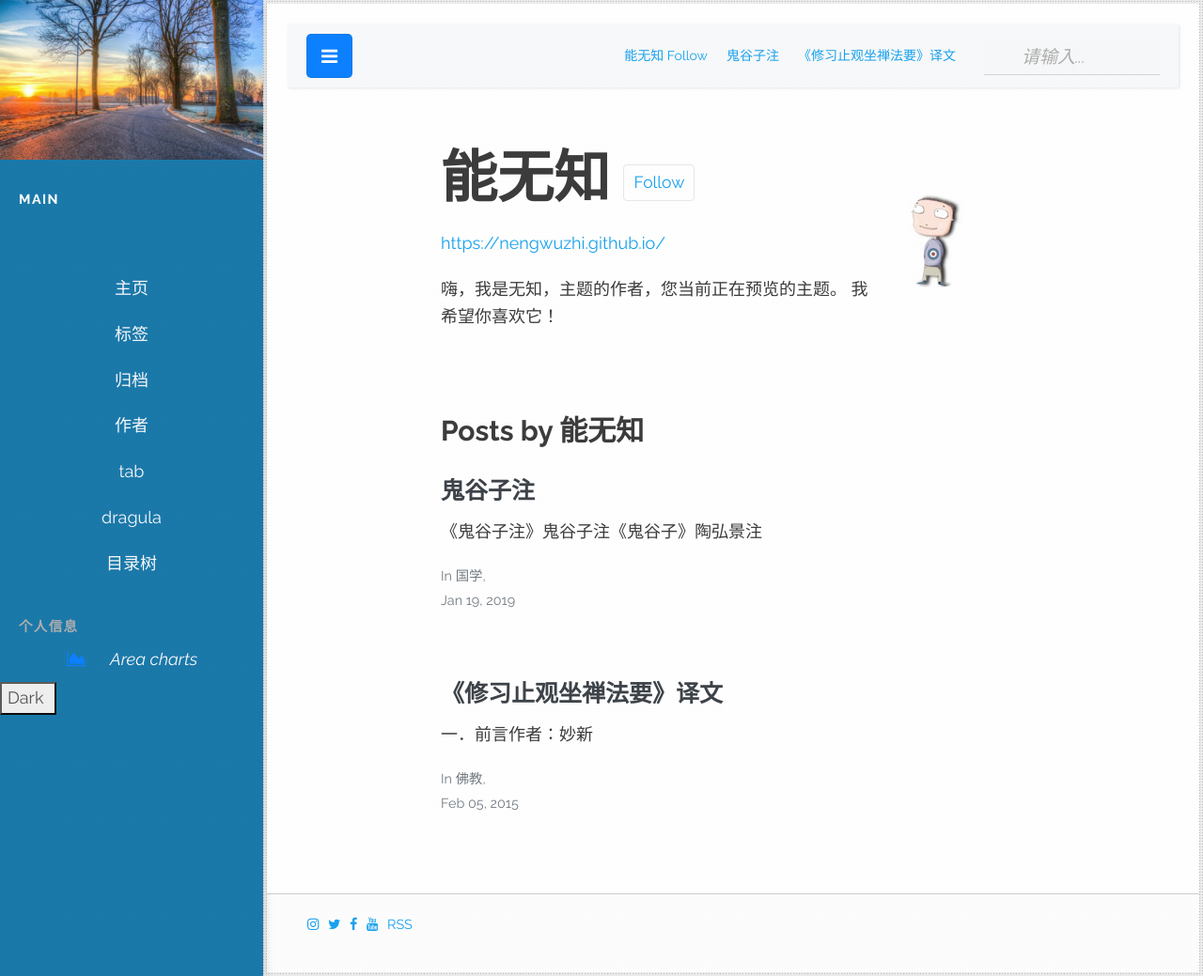
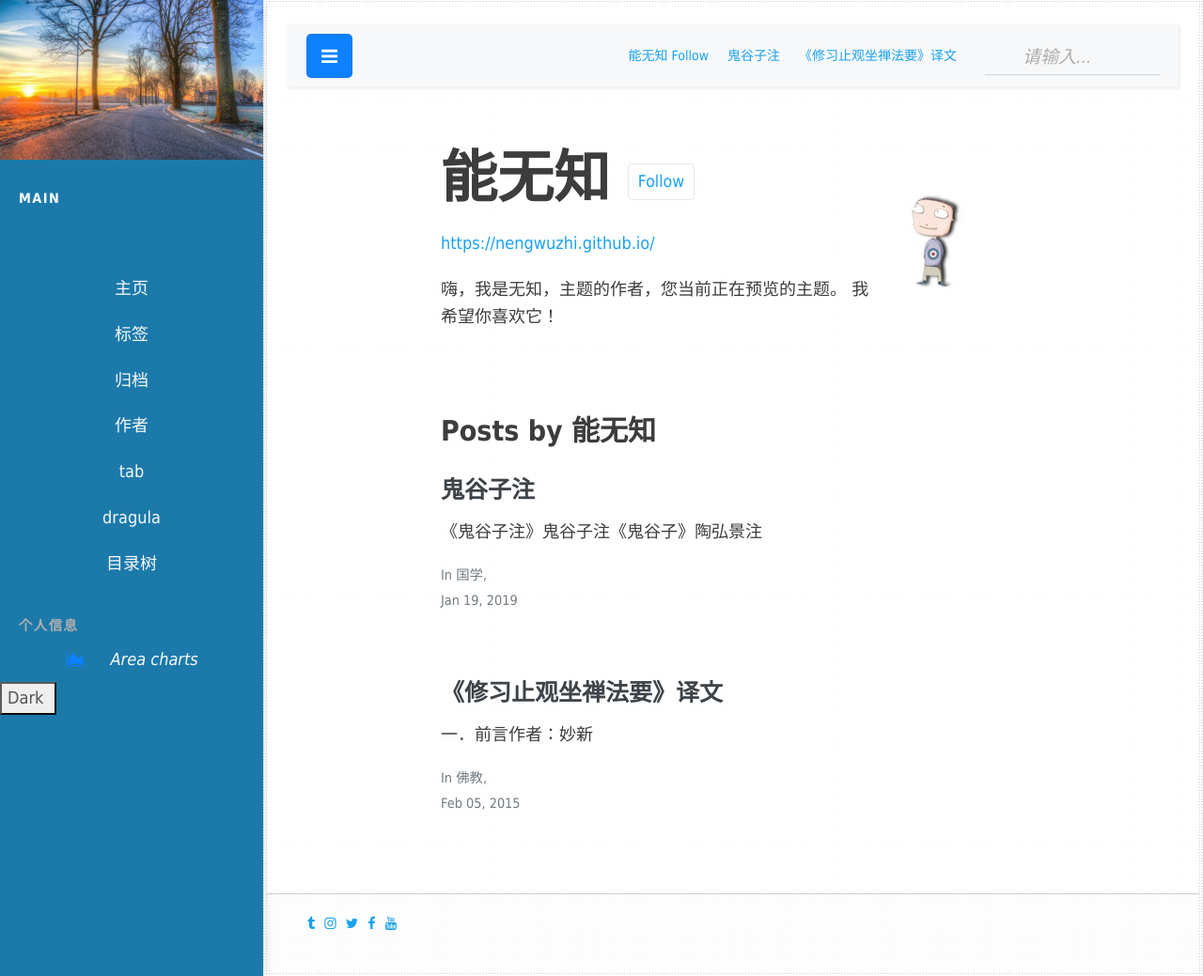
Before and after one commit to nengwuzhi/nengwuzhi.github.ioce, a Jekyll site: the page built from pages/author-author1.html, in a window 1280 px wide and 1039 px high. Shown: the whole window at 94% size. Built offline with Jekyll 4.4.1, drawn with Linux system fonts in a browser that asks for light colours; nearby versions of some CDN libraries.

Commit message:
Add files via upload

```diff
--- a/_includes/footer.html
+++ b/_includes/footer.html
@@ -2,6 +2,12 @@
     <section class="footer">
         <nav class="iconnav">
             <ul>
+
+                {% if site.tumblr %}
+                    <li class="social">
+                        <a href="{{ site.tumblr }}" class="tumblr"><i class="fa fa-tumblr"></i></a>
+                    </li>
+                {% endif %}
 
                 {% if site.instagram %}
                     <li class="social">
@@ -27,27 +33,32 @@
                     </li>
                 {% endif %}
 
-                    <li class="RSS">
-                        <a href="{{ site.url }}/feed.xml">RSS</a>
-                    </li>
+
             </ul>
         </nav>
+        <a href='#menu' class="toggle_link noline">
+            <i class="fa fa-navicon"></i>
+        </a>
     </div>
 </section>
 
     <!--jQuery-->
 <script src="https://cdnjs.cloudflare.com/ajax/libs/highlight.js/9.18.1/highlight.min.js"></script>
+<script>hljs.initHighlightingOnLoad();</script>
 
  <script src="{{site.baseurl}}/js/jquery-3.3.1.min.js" integrity="sha384-tsQFqpEReu7ZLhBV2VZlAu7zcOV+rXbYlF2cqB8txI/8aZajjp4Bqd+V6D5IgvKT" crossorigin="anonymous"></script>
 
- <script src="https://stackpath.bootstrapcdn.com/bootstrap/4.3.1/js/bootstrap.min.js" integrity="sha384-JjSmVgyd0p3pXB1rRibZUAYoIIy6OrQ6VrjIEaFf/nJGzIxFDsf4x0xIM+B07jRM" crossorigin="anonymous">
+    <script src="https://cdnjs.cloudflare.com/ajax/libs/popper.js/1.14.7/umd/popper.min.js" integrity="sha384-UO2eT0CpHqdSJQ6hJty5KVphtPhzWj9WO1clHTMGa3JDZwrnQq4sF86dIHNDz0W1" crossorigin="anonymous">
     </script>
-
+    <script src="https://stackpath.bootstrapcdn.com/bootstrap/4.3.1/js/bootstrap.min.js" integrity="sha384-JjSmVgyd0p3pXB1rRibZUAYoIIy6OrQ6VrjIEaFf/nJGzIxFDsf4x0xIM+B07jRM" crossorigin="anonymous">
+    </script>
+    <script src="{{site.baseurl}}/js/nav_core.js"></script>
 <!--pageContent-->
 <script src="{{site.baseurl}}/js/bootstrap-toc.min.js"></script>
 <!--search-->
 <script src="{{site.baseurl}}/js/search.js"></script>
-
+<!--dark-mode-style-->
+<script src="{{site.baseurl}}/js/dark_mode_style.js"></script>
 <!--totop-->
     <script src="{{site.baseurl}}/js/floating-totop-button.min.js"></script>
 <script>
--- a/_includes/head.html
+++ b/_includes/head.html
@@ -1,4 +1,3 @@
-<!DOCTYPE html>
 <meta charset="UTF-8">
 <title>{{ site.name }}{% if page.title %} - {{ page.title }} {% endif%}</title>
 {% if page.description %}<meta name="description" content="{{ page.description }}">{% endif %}
@@ -16,16 +15,30 @@
 <link rel="alternate" type="application/rss+xml" title="{{ site.name }}" href="{{ site.baseurl | prepend: site.url | replace: '//', '/' }}/feed.xml">
 <link rel="shortcut icon" type="image/x-icon" href="{{site.baseurl}}/{{site.favicon}}">
 
+
  <!--highlight-->
 <link rel="stylesheet"
       href="//cdnjs.cloudflare.com/ajax/libs/highlight.js/9.18.1/styles/default.min.css">
-<!--nav-->
- <script src="{{site.baseurl}}/js/nav_core.js"></script>
-<link rel="stylesheet" href="{{site.baseurl}}/css/nav_core.css">
 
  <!--backToTop-->
 <link rel="stylesheet" href="{{site.baseurl}}/css/floating-totop-button-tiny.css" rel="stylesheet" />
 
-<!--dark-mode-style-->
 <link rel="stylesheet" href="{{site.baseurl}}/css/dark_mode_style.css" rel="stylesheet" />
-<script src="{{site.baseurl}}/js/dark_mode_style.js"></script>
+ <!--nav-->
+<link rel="stylesheet" href="{{site.baseurl}}/css/nav_core.css">
+
+<!-- Vertical navbar -->
+<script>
+try {
+  fetch(new Request("https://pagead2.googlesyndication.com/pagead/js/adsbygoogle.js", { method: 'HEAD', mode: 'no-cors' })).then(function(response) {
+    return true;
+  }).catch(function(e) {
+    var carbonScript = document.createElement("script");
+    carbonScript.src = "//cdn.carbonads.com/carbon.js?serve=CK7DKKQU&placement=wwwjqueryscriptnet";
+    carbonScript.id = "_carbonads_js";
+    document.getElementById("carbon-block").appendChild(carbonScript);
+  });
+} catch (error) {
+  console.log(error);
+}
+</script>
```
